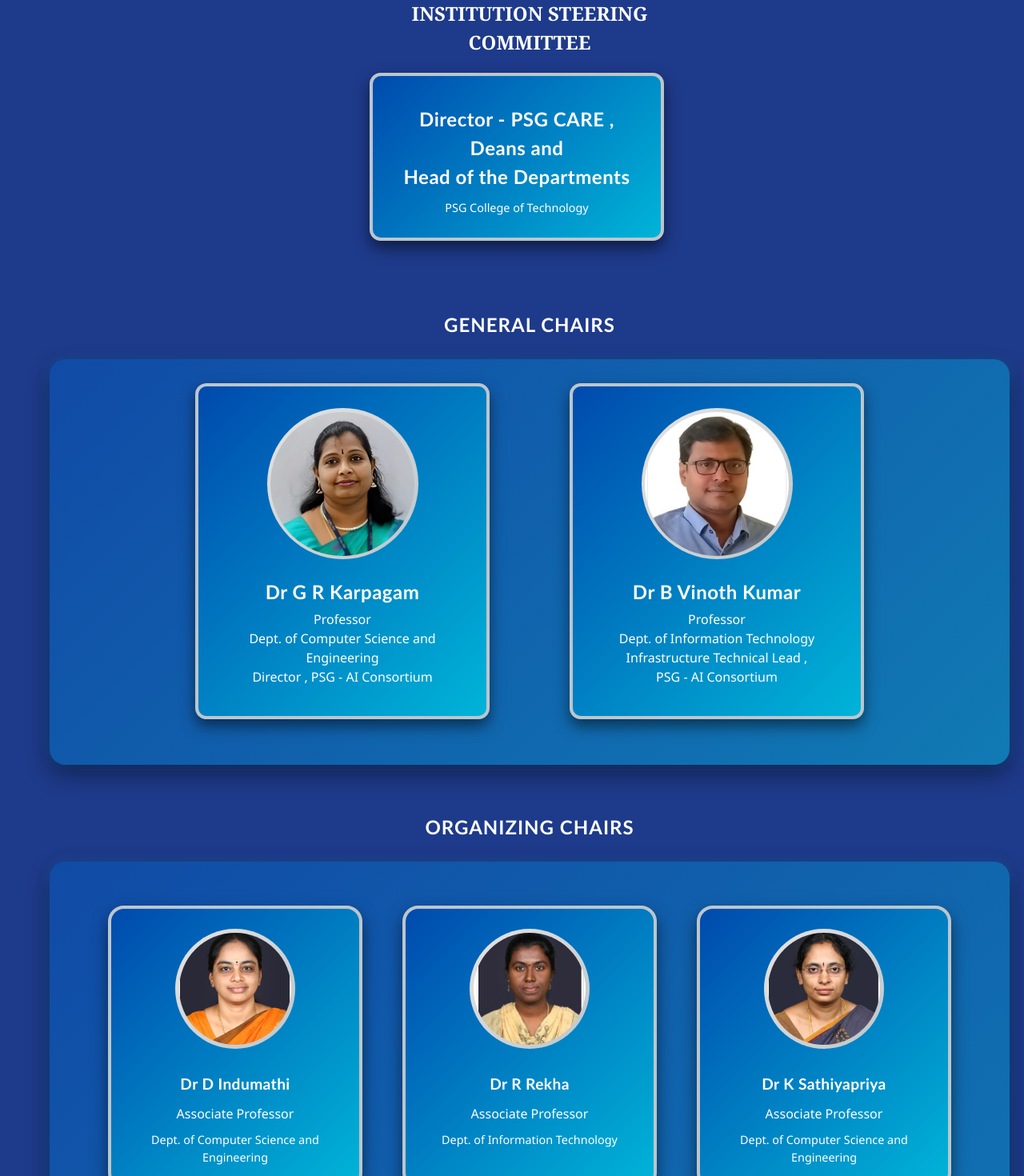
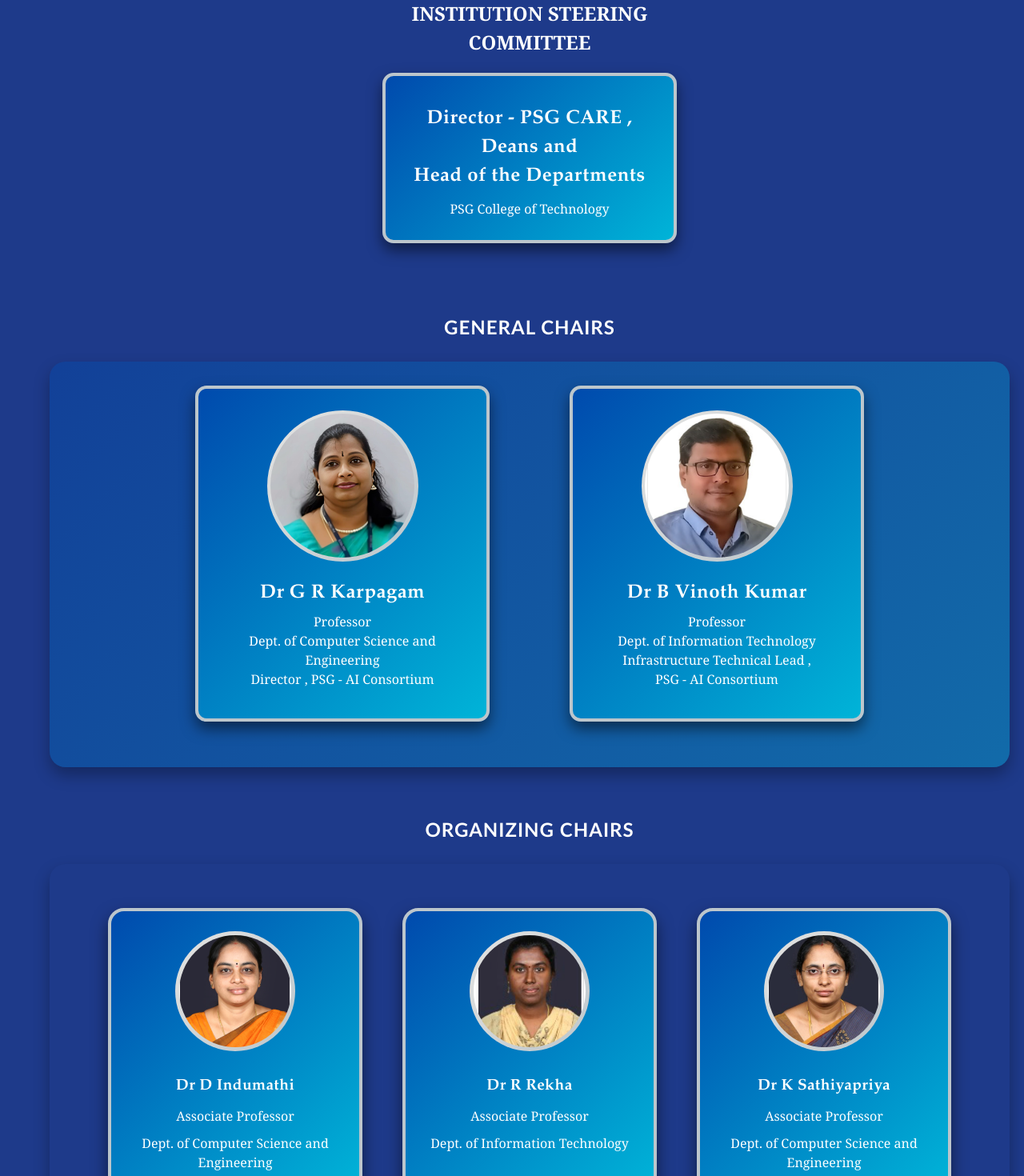
Before and after one commit to vimalathithan17/aiconf, a React (Vite) app in the folder aiconference/: page / in a window 1280 px wide. Shown: the part 4260-5730 px from the top of the page at 80% size. Built offline with nearby package versions, Linux system fonts and the light colour scheme.

Commit message:
comittee section updated

```diff
--- a/aiconference/src/comitte.jsx
+++ b/aiconference/src/comitte.jsx
@@ -392,7 +392,7 @@
       name: "Dr Barath Narayanan",
       designation: (
         <>
-          Senior Research Scientist & Adjunct Professor <br />Sensor Software Systems<br />Dept. of ECE
+          Senior Research Scientist & <br />Adjunct Professor <br />Sensor Software Systems<br />Dept. of ECE
         </>
       ),
       organization: "University of Dayton Research Institute, USA",
@@ -540,7 +540,7 @@
         return (
           <>
             <ProfileCard
-              name="Dr Vijayan K Ansari"
+              name="Dr Vijayan K Asari"
               designation={
                 <>
                   Professor & Director , Vision Lab <br /> Department of Electrical and Computer Engineering
@@ -638,7 +638,7 @@
             name="Shri L Gopalakrishnan"
             designation={
               <>
-                Managing Trustee <br /> PSG & Son's Charities Trust
+                Managing Trustee <br /> PSG & Sons' Charities Trust
               </>
             }
             organization=""
@@ -653,7 +653,7 @@
             name="Dr K Prakasan"
             designation={
               <>
-                Principal <br /> PSG College of Technology
+                Principal <br />PSG College of Technology
               </>
             }
             organization=""
@@ -667,14 +667,19 @@
         marginBottom: '60px',
         display: 'flex',
         justifyContent: 'center',
-        width: '100%'
+        alignItems: 'center',
+        width: '100%',
       }}>
         <div style={{
           textAlign: 'center',
+          display: 'flex',
+          flexDirection: 'column',
+          alignItems: 'center',
+          width: '100%',
           maxWidth: '400px',
-          width: '100%'
         }}>
-          <h2>INSTITUTION STEERING COMMITTEE</h2>
+          <h2 style={{ marginBottom: '20px' }}>INSTITUTION STEERING COMMITTEE</h2>
+          <div style={{ width: '100%', display: 'flex', justifyContent: 'center' }}>
             <ProfileCard
               name={
                 <>
@@ -684,6 +689,7 @@
               designation=""
               organization="PSG College of Technology"
             />
+          </div>
         </div>
       </div>
 
@@ -728,7 +734,7 @@
       <div style={{ marginBottom: '60px' }}>
         <h2 style={{ textAlign: 'center', marginBottom: '25px', fontFamily: 'Montserrat, "Trebuchet MS", Helvetica, sans-serif', letterSpacing: '1px' }}>ORGANIZING CHAIRS</h2>
         <div style={{
-          background: 'linear-gradient(135deg, rgba(0, 74, 173, 0.4), rgba(0, 180, 216, 0.4))',
+          background: 'linear-gradient(135deg, rgba(116, 160, 218, 0.4rgba(165, 212, 222, 0.4).4))',
           borderRadius: '20px',
           padding: '30px',
           boxShadow: '0 10px 20px rgba(0, 0, 0, 0.3)'
@@ -814,7 +820,7 @@
               color: '#FFFFFF',
               cursor: 'pointer',
               fontSize: '1em',
-              fontFamily: 'Libre Baskerville, Georgia, serif',
+              fontFamily: 'Palatino Linotype", "Book Antiqua", Palatino, serif',
               fontWeight: '500',
               letterSpacing: '0.5px',
               transition: 'background-color 0.3s',
@@ -832,7 +838,7 @@
               color: '#FFFFFF',
               cursor: 'pointer',
               fontSize: '1em',
-              fontFamily: 'Libre Baskerville, Georgia, serif',
+              fontFamily: 'Palatino Linotype", "Book Antiqua", Palatino, serif',
               fontWeight: '500',
               letterSpacing: '0.5px',
               transition: 'background-color 0.3s',
@@ -850,7 +856,7 @@
               color: '#FFFFFF',
               cursor: 'pointer',
               fontSize: '1em',
-              fontFamily: 'Libre Baskerville, Georgia, serif',
+              fontFamily: 'Palatino Linotype", "Book Antiqua", Palatino, serif',
               fontWeight: '500',
               letterSpacing: '0.5px',
               transition: 'background-color 0.3s',
@@ -896,7 +902,7 @@
             color: '#FFFFFF',
             cursor: 'pointer',
             fontSize: '1em',
-            fontFamily: 'Libre Baskerville, Georgia, serif',
+            fontFamily: 'Palatino Linotype", "Book Antiqua", Palatino, serif',
             fontWeight: '500',
             letterSpacing: '0.5px',
             transition: 'background-color 0.3s',
@@ -916,7 +922,7 @@
             color: '#FFFFFF',
             cursor: 'pointer',
             fontSize: '1em',
-            fontFamily: 'Libre Baskerville, Georgia, serif',
+            fontFamily: 'Palatino Linotype", "Book Antiqua", Palatino, serif',
             fontWeight: '500',
             letterSpacing: '0.5px',
             transition: 'background-color 0.3s',
@@ -936,7 +942,7 @@
             color: '#FFFFFF',
             cursor: 'pointer',
             fontSize: '1em',
-            fontFamily: 'Libre Baskerville, Georgia, serif',
+            fontFamily: 'Palatino Linotype", "Book Antiqua", Palatino, serif',
             fontWeight: '500',
             letterSpacing: '0.5px',
             transition: 'background-color 0.3s',
@@ -956,7 +962,7 @@
             color: '#FFFFFF',
             cursor: 'pointer',
             fontSize: '1em',
-            fontFamily: 'Libre Baskerville, Georgia, serif',
+            fontFamily: 'Palatino Linotype", "Book Antiqua", Palatino, serif',
             fontWeight: '500',
             letterSpacing: '0.5px',
             transition: 'background-color 0.3s',
@@ -976,7 +982,7 @@
             color: '#FFFFFF',
             cursor: 'pointer',
             fontSize: '1em',
-            fontFamily: 'Libre Baskerville, Georgia, serif',
+            fontFamily: 'Palatino Linotype", "Book Antiqua", Palatino, serif',
             fontWeight: '500',
             letterSpacing: '0.5px',
             transition: 'background-color 0.3s',
@@ -996,7 +1002,7 @@
             color: '#FFFFFF',
             cursor: 'pointer',
             fontSize: '1em',
-            fontFamily: 'Libre Baskerville, Georgia, serif',
+            fontFamily: 'Palatino Linotype", "Book Antiqua", Palatino, serif',
             fontWeight: '500',
             letterSpacing: '0.5px',
             transition: 'background-color 0.3s',
@@ -1016,7 +1022,7 @@
             color: '#FFFFFF',
             cursor: 'pointer',
             fontSize: '1em',
-            fontFamily: 'Libre Baskerville, Georgia, serif',
+            fontFamily: 'Palatino Linotype", "Book Antiqua", Palatino, serif',
             fontWeight: '500',
             letterSpacing: '0.5px',
             transition: 'background-color 0.3s',
@@ -1036,7 +1042,7 @@
             color: '#FFFFFF',
             cursor: 'pointer',
             fontSize: '1em',
-            fontFamily: 'Libre Baskerville, Georgia, serif',
+            fontFamily: 'Palatino Linotype", "Book Antiqua", Palatino, serif',
             fontWeight: '500',
             letterSpacing: '0.5px',
             transition: 'background-color 0.3s',
@@ -1056,7 +1062,7 @@
             color: '#FFFFFF',
             cursor: 'pointer',
             fontSize: '1em',
-            fontFamily: 'Libre Baskerville, Georgia, serif',
+            fontFamily: 'Palatino Linotype", "Book Antiqua", Palatino, serif',
             fontWeight: '500',
             letterSpacing: '0.5px',
             transition: 'background-color 0.3s',
@@ -1076,7 +1082,7 @@
             color: '#FFFFFF',
             cursor: 'pointer',
             fontSize: '1em',
-            fontFamily: 'Libre Baskerville, Georgia, serif',
+            fontFamily: 'Palatino Linotype", "Book Antiqua", Palatino, serif',
             fontWeight: '500',
             letterSpacing: '0.5px',
             transition: 'background-color 0.3s',
@@ -1139,7 +1145,7 @@
               name="Mr. Siddarth Narayanan"
               designation={
                 <>
-                  Strategic Alliances at Office of<br /> Principal Scientific Adviser <br />Government of India <br />National Mission Team member<br />Founding Director<br />Bharat Tech Foundation
+                  Strategic Alliances at <br />Office of Principal Scientific Adviser <br />Government of India <br />National Mission Team member<br />Founding Director of <br />Bharat Tech Foundation
                 </>
               }
               organization=""
@@ -1177,7 +1183,7 @@
               name="Dr Jorg Frochte"
               designation={
                 <>
-                  Professor for Applied Computer Science <br />Interdisciplinary Institute for Applied AI and Data Science <br />Bochum University of Applied Sciences
+                  Professor for Applied Computer Science <br />Interdisciplinary Institute of <br />Applied AI and Data Science <br />Bochum University of Applied Sciences
                 </>
               }
               organization=""
@@ -1195,7 +1201,7 @@
               name="Dr Srinivas Padmanabhuni"
               designation={
                 <>
-                  IIIT Luknow,<br />Marax AI, INC <br />AI Advisor
+                  Marax AI, INC <br />AI Advisor at IIIT Lucknow <br />CTO and Co-Founder<br />CityMandi , Bengaluru
                 </>
               }
               organization=""
@@ -1214,7 +1220,7 @@
             <ProfileCard
               name="Mr. Mukund Bhoovaraghavan"
               designation={<>
-                 Principal Group Engineering Manager <br /> Microdoft Hydrabad
+                 Principal Group Engineering Manager <br /> Microsoft Hydrabad
                 </>}
               organization=""
               photoUrl={mukundh}
@@ -1230,7 +1236,7 @@
             <ProfileCard
               name="Mr Srikanth Subramanian"
               designation={<>
-                 Vice President , Engineering<br />Salesforce , Bengaluru
+                 Vice President of Engineering at<br />Salesforce , Bengaluru
               </>}
               organization=""
               photoUrl={srikanth}
@@ -1258,31 +1264,6 @@
       </div>
 
       </div>
-
-      {/* Add CSS for the animated background */}
-      <style jsx global>{`
-        .committee-container {
-          position: relative;
-          z-index: 1;
-          background-color: #1E3A8A; /* Simple solid background color */
-        }
-
-        /* Add subtle pulse to containers */
-        [style*="background: linear-gradient(135deg, rgba(0, 74, 173, 0.4), rgba(0, 180, 216, 0.4))"] {
-          animation: pulse 6s infinite alternate;
-        }
-
-        @keyframes pulse {
-          0% {
-            background: linear-gradient(135deg, rgba(0, 74, 173, 0.4), rgba(0, 180, 216, 0.4));
-            box-shadow: 0 10px 20px rgba(0, 0, 0, 0.3);
-          }
-          100% {
-            background: linear-gradient(135deg, rgba(0, 95, 200, 0.45), rgba(0, 200, 230, 0.45));
-            box-shadow: 0 12px 28px rgba(0, 0, 0, 0.4), 0 0 15px rgba(0, 180, 216, 0.2);
-          }
-        }
-      `}</style>
       </div></div>
   );
 }
--- a/aiconference/src/normalcard.jsx
+++ b/aiconference/src/normalcard.jsx
@@ -15,7 +15,7 @@
       transition: 'transform 0.3s, box-shadow 0.3s',
     }}
     onMouseEnter={(e) => {
-      e.currentTarget.style.transform = 'scale(1.05)';
+      e.currentTarget.style.transform = 'scale(1.03)';
       e.currentTarget.style.boxShadow = '0 15px 30px rgba(0, 0, 0, 0.7)';
     }}
     onMouseLeave={(e) => {
@@ -45,25 +45,27 @@
           />
         </div>
       )}
-      <h3 style={{
+      <h2 style={{
         margin: '15px 0 10px 0',
-        fontFamily: 'Montserrat, "Trebuchet MS", Helvetica, sans-serif',
-        fontWeight: '700',
+        fontFamily: '"Palatino Linotype", "Book Antiqua", Palatino, serif',
+        fontWeight: '1000',
         letterSpacing: '0.4px',
         fontSize: '1.2em',
         color: '#FFFFFF',
-      }}>{name}</h3>
-      <p style={{
+      }}>{name}</h2>
+      <h5 style={{
         margin: '4.5px 0',
         fontSize: '1em',
-        fontFamily: 'Segoe UI, Arial, sans-serif'
-      }}>{designation}</p>
+        fontFamily: 'Georgia, Times, "Times New Roman", serif',
+        fontWeight: '500',
+      }}>{designation}</h5>
       {organization && (
-        <p style={{
+        <h6 style={{
           margin: '10px 0 0 0',
-          fontSize: '0.9em',
-          fontFamily: 'Segoe UI, Arial, sans-serif'
-        }}>{organization}</p>
+          fontSize: '1.0em',
+          fontFamily: 'Georgia, Times, "Times New Roman", serif',
+          fontWeight: '500',
+        }}>{organization}</h6>
       )}
     </div>
   );
--- a/aiconference/src/profilecard.jsx
+++ b/aiconference/src/profilecard.jsx
@@ -15,11 +15,11 @@
       transition: 'transform 0.3s, box-shadow 0.3s',
     }}
     onMouseEnter={(e) => {
-      e.currentTarget.style.transform = 'scale(1.1)';
-      e.currentTarget.style.boxShadow = '0 13.5px 27px rgba(0, 0, 0, 0.7)';
+      e.currentTarget.style.transform = 'scale(1.03)';
+      e.currentTarget.style.boxShadow = '0 13.5px 27px rgba(1, 1, 1, 0.79)';
     }}
     onMouseLeave={(e) => {
-      e.currentTarget.style.transform = 'scale(1)';
+      e.currentTarget.style.transform = 'scale(1.0)';
       e.currentTarget.style.boxShadow = '0 9px 18px rgba(0, 0, 0, 0.5)';
     }}
     >
@@ -47,21 +47,23 @@
       )}
       <h2 style={{
         margin: '9px 0 4.5px 0',
-        fontFamily: 'Montserrat, "Trebuchet MS", Helvetica, sans-serif',
-        fontWeight: '800',
+        fontFamily: '"Palatino Linotype", "Book Antiqua", Palatino, serif',
+        fontWeight: '1000',
         letterSpacing: '0.5px',
         color: '#FFFFFF',
       }}>{name}</h2>
-      <p style={{
+      <h5 style={{
         margin: '4.5px 0',
         fontSize: '1em',
-        fontFamily: 'Segoe UI, Arial, sans-serif'
-      }}>{designation}</p>
-      <p style={{
+        fontFamily: 'Georgia, Times, "Times New Roman", serif',
+        fontWeight: '500',
+      }}>{designation}</h5>
+      <h6 style={{
         margin: '10px 0 0 0',
-        fontSize: '0.9em',
-        fontFamily: 'Segoe UI, Arial, sans-serif'
-      }}>{organization}</p>
+        fontSize: '1.0em',
+        fontFamily: 'Georgia, Times, "Times New Roman", serif',
+        fontWeight: '500',
+      }}>{organization}</h6>
     </div>
   );
 };
```
Lines whose indentation alone changed are shown as unchanged.
